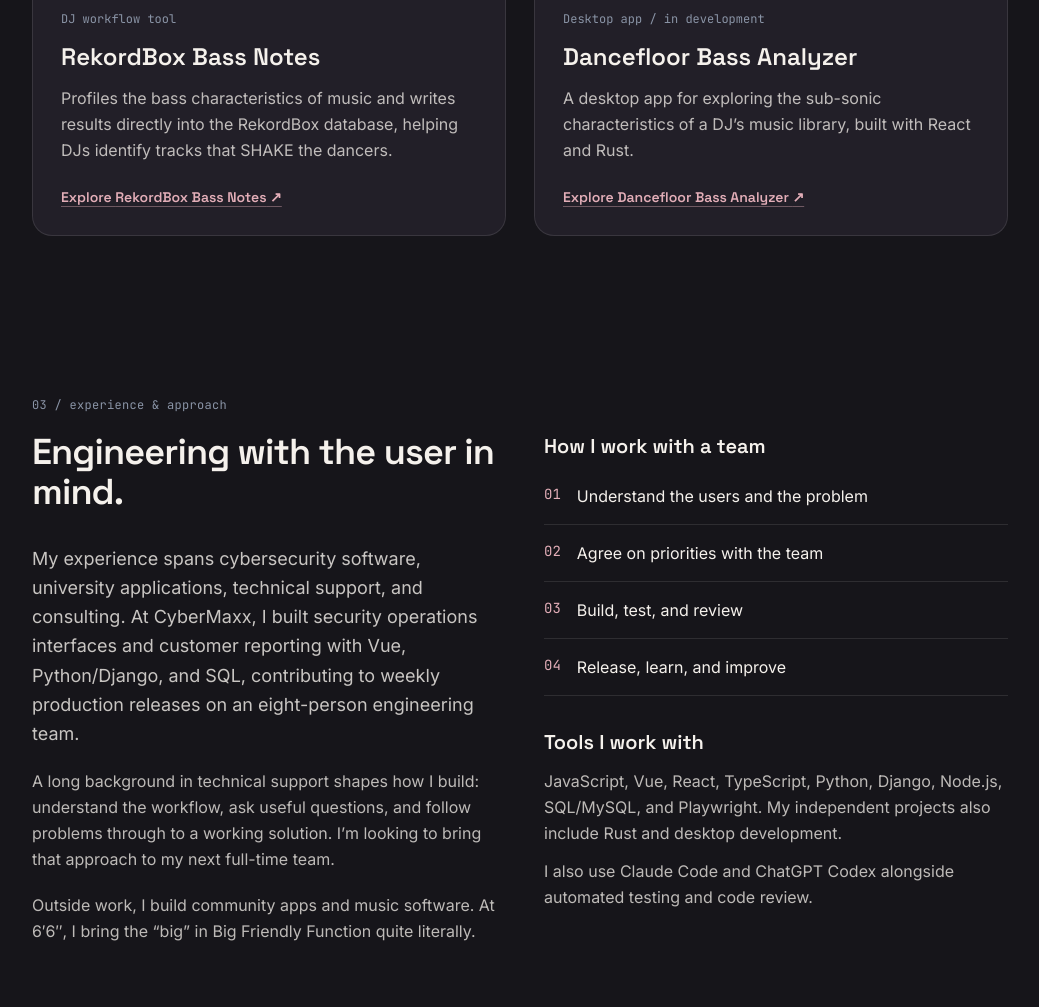
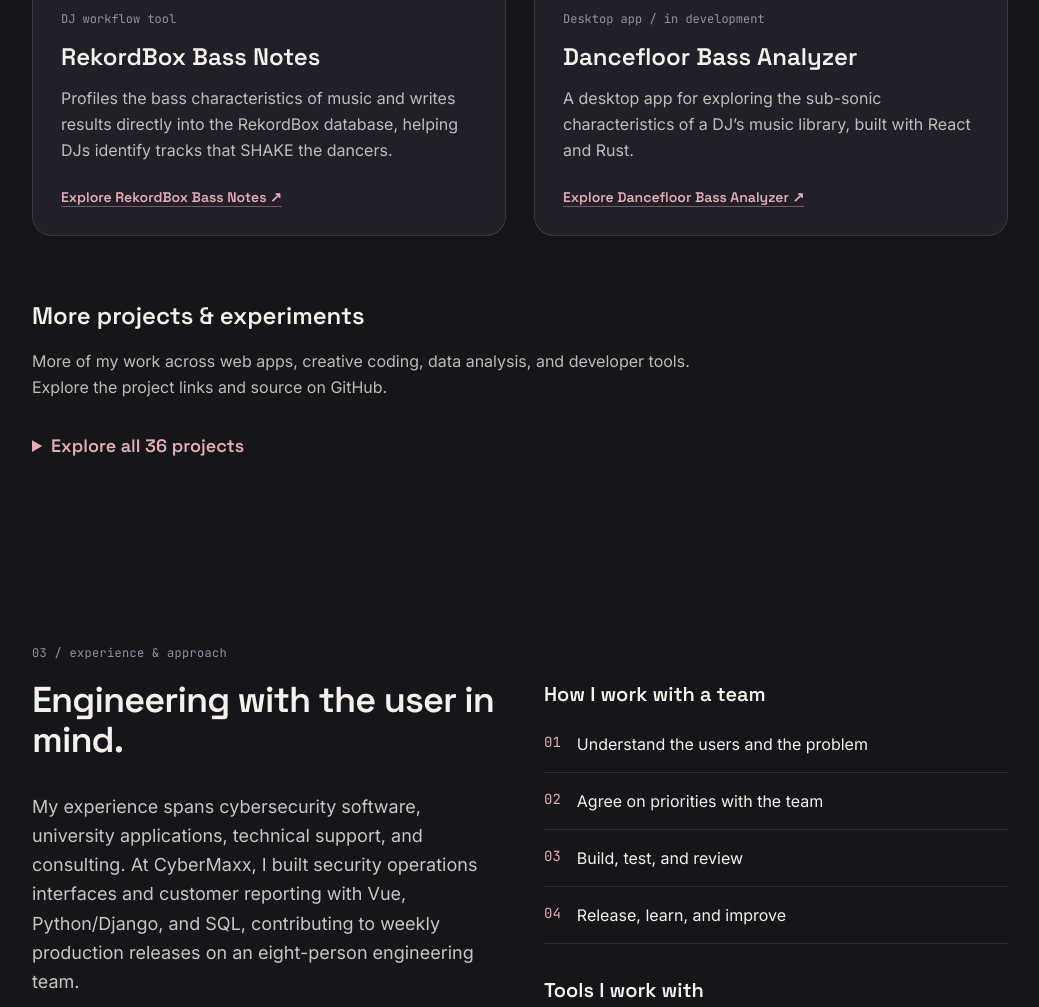
Before and after one commit to nrrb/bff-site, an Astro site: page / in a window 1280 px wide. Shown: the part 3077-4084 px from the top of the page, without its empty margins (120-1159 px from the left). Built offline with nearby package versions, Linux system fonts and the light colour scheme; Astro itself is replaced by a stand-in of ours.

Commit message:
feat: include all GitHub projects with website links

```diff
--- a/docs/images/homepage.json
+++ b/docs/images/homepage.json
@@ -1,6 +1,6 @@
 {
-  "sourceSha256": "5c13b17e6db7d127b7475d19da1bb4c79507e62189c1db9830f1e8003d22b1a1",
-  "imageSha256": "c244d4196bf673dc2d943030c2cd90fd843350cd4014eff1821d1421ff6c8e53",
+  "sourceSha256": "feb4e0e7dfc9aeaec15fb040a9681baa420be9e0b6e45bd14c7563aa18c74bb2",
+  "imageSha256": "b926f473cfce93cb0515b132a7a76e23248dacdad90b2eeeca6c182bc467bb9c",
   "viewport": {
     "width": 1440,
     "height": 1000
--- a/src/components/Portfolio.tsx
+++ b/src/components/Portfolio.tsx
@@ -1,4 +1,5 @@
 import { projects } from '../data/projects';
+import linkedProjects from '../data/linked-projects.json';
 import ProjectMedia from './ProjectMedia';
 
 export default function Portfolio() {
@@ -10,5 +11,19 @@
         <div className="flex flex-1 flex-col p-6 sm:p-7"><p className="mb-3 font-mono text-xs leading-relaxed text-steel">{project.label}</p><h3 className="font-display text-2xl font-semibold">{project.title}</h3><p className="mb-6 mt-3 flex-1 leading-relaxed text-paper/75">{project.description}</p><a className="text-link self-start" href={`/projects/${project.slug}/`}>Explore {project.title} <span aria-hidden="true">↗</span></a></div>
       </article>
     )}</div>
+    <div className="mt-16">
+      <h3 className="mb-4 font-display text-2xl font-semibold">More projects &amp; experiments</h3>
+      <p className="mb-8 max-w-2xl leading-relaxed text-paper/75">More of my work across web apps, creative coding, data analysis, and developer tools. Explore the project links and source on GitHub.</p>
+      <details>
+      <summary className="mb-6 cursor-pointer font-display text-lg font-semibold text-rose">Explore all {linkedProjects.length} projects</summary>
+      <ul className="grid gap-x-10 md:grid-cols-2">{linkedProjects.map((project) =>
+        <li key={project.source} className="flex flex-col border-t border-white/10 py-6">
+          <h4 className="font-display text-xl font-semibold">{project.title}</h4>
+          <p className="mb-5 mt-3 flex-1 leading-relaxed text-paper/75">{project.description}</p>
+          <div className="flex flex-wrap gap-6"><a href={project.website} className="text-link" aria-label={`${project.linkLabel}: ${project.title}`}>{project.linkLabel} <span aria-hidden="true">↗</span></a><a href={project.source} className="text-link" aria-label={`GitHub source: ${project.title}`}>GitHub <span aria-hidden="true">↗</span></a></div>
+        </li>
+      )}</ul>
+      </details>
+    </div>
   </section>;
 }
--- /dev/null
+++ b/src/data/linked-projects.json
@@ -0,0 +1,254 @@
+[
+  {
+    "title": "MITRE ATT&CK Flash Cards",
+    "description": "A flashcard app for studying MITRE ATT&CK techniques through synthetic Windows events and spaced repetition.",
+    "source": "https://github.com/nrrb/mitre-flash-cards",
+    "website": "https://nrrb.github.io/mitre-flash-cards/",
+    "linkLabel": "Website"
+  },
+  {
+    "title": "Tao Te Ching",
+    "description": "English interpretations of Lao Tzu’s Tao Te Ching, presented as a reading website.",
+    "source": "https://github.com/nrrb/tao-te-ching",
+    "website": "https://nrrb.github.io/tao-te-ching/",
+    "linkLabel": "Website"
+  },
+  {
+    "title": "Tiny Goose Club",
+    "description": "A website for a quiet creative meetup I organize in Baltimore, with event information, shared expectations, and RSVP links.",
+    "source": "https://github.com/nrrb/tinygoose.club",
+    "website": "http://tinygoose.club/",
+    "linkLabel": "Website"
+  },
+  {
+    "title": "Cute QR Code",
+    "description": "A Vue app that turns text and URLs into QR codes, with copyable text and downloadable PNG exports.",
+    "source": "https://github.com/nrrb/cute-qr-code",
+    "website": "https://cute-qr-code.surge.sh/",
+    "linkLabel": "Website"
+  },
+  {
+    "title": "Walking Quests",
+    "description": "A daily walking-quest app: pick a quest, mark it complete, and revisit past adventures through a calendar.",
+    "source": "https://github.com/nrrb/walking-quests",
+    "website": "https://walkingquests.surge.sh/",
+    "linkLabel": "Website"
+  },
+  {
+    "title": "Big Friendly Function",
+    "description": "My software engineering portfolio, built with Astro, React, TypeScript, and Tailwind CSS.",
+    "source": "https://github.com/nrrb/bff-site",
+    "website": "https://www.bigfriendlyfunction.com",
+    "linkLabel": "Website"
+  },
+  {
+    "title": "Image to ASCII",
+    "description": "A tool for rasterizing image files into ASCII art.",
+    "source": "https://github.com/nrrb/Image-to-ASCII",
+    "website": "http://nrrb.github.io/Image-to-ASCII/",
+    "linkLabel": "Website"
+  },
+  {
+    "title": "Ghost Bass Visualizer",
+    "description": "A bass visualizer project hosted on Replit.",
+    "source": "https://github.com/nrrb/GhostBassVisualizer",
+    "website": "https://replit.com/@nrrb/BassVisualizer",
+    "linkLabel": "Replit project (currently unavailable)"
+  },
+  {
+    "title": "Uber Analytics",
+    "description": "Data collection and analysis exploring insights from 1.5 years of driving Uber in downtown Chicago.",
+    "source": "https://github.com/nrrb/uber-analytics-project",
+    "website": "https://nrrb.github.io/uber-analytics-project/",
+    "linkLabel": "Project write-up"
+  },
+  {
+    "title": "Inverso",
+    "description": "A browser-based design tool that overlays text with colors computed as the inverse of the image underneath, for print-ready artwork.",
+    "source": "https://github.com/nrrb/inverso",
+    "website": "https://inverso.surge.sh/",
+    "linkLabel": "Website"
+  },
+  {
+    "title": "Background Removal for Artists",
+    "description": "A browser-based tool for cutting subjects out of photos and saving transparent PNGs, with all image processing on your device.",
+    "source": "https://github.com/nrrb/bgremove",
+    "website": "https://nrrb.github.io/bgremove/",
+    "linkLabel": "Project documentation"
+  },
+  {
+    "title": "Crow & Co.",
+    "description": "A playful curio-shop interface with fictional curiosities and an “Add to Nest” shopping interaction.",
+    "source": "https://github.com/nrrb/unhingedcrowcontent",
+    "website": "https://crowandco.surge.sh/",
+    "linkLabel": "Website"
+  },
+  {
+    "title": "DTG Photo Mask",
+    "description": "Image-processing tools that apply geometric transparency masks to reduce ink coverage for direct-to-garment and direct-to-film printing.",
+    "source": "https://github.com/nrrb/dtgphotomask",
+    "website": "https://dtgphotomask.surge.sh/",
+    "linkLabel": "Website"
+  },
+  {
+    "title": "Black & White Image Tools",
+    "description": "Python tools for converting images to black and white, creating transparent variants, and isolating dominant colors.",
+    "source": "https://github.com/nrrb/blackwhiteimage",
+    "website": "https://nrrb.github.io/blackwhiteimage/",
+    "linkLabel": "Project documentation"
+  },
+  {
+    "title": "PixelSVG",
+    "description": "A browser-based pixel drawing app with local documents, selection and paste tools, and SVG import and export.",
+    "source": "https://github.com/nrrb/pixelsvg",
+    "website": "https://pixelsvg.surge.sh/",
+    "linkLabel": "Website"
+  },
+  {
+    "title": "Chrome Console ANSI",
+    "description": "A client-side ANSI art inspector that decodes .ANS files and checks whether Chrome DevTools can print their escape sequences.",
+    "source": "https://github.com/nrrb/chrome-console-ansi",
+    "website": "https://chrome-console-ansi.surge.sh/",
+    "linkLabel": "Website"
+  },
+  {
+    "title": "IFS Shirt",
+    "description": "A fractal design tool with fern, Sierpinski, snowflake, and dragon patterns, adjustable colors, and PNG export.",
+    "source": "https://github.com/nrrb/ifs-shirt",
+    "website": "https://ifs-shirt.surge.sh/",
+    "linkLabel": "Website"
+  },
+  {
+    "title": "Markdown Splitter",
+    "description": "A command-line tool that turns a long Markdown file into linked HTML pages with a table of contents and syntax highlighting.",
+    "source": "https://github.com/nrrb/markdown-splitter",
+    "website": "https://www.npmjs.com/package/@beautifullife/markdown-splitter",
+    "linkLabel": "npm package"
+  },
+  {
+    "title": "Beautiful Words",
+    "description": "A browser-based typography experiment presenting quotations in decorative script.",
+    "source": "https://github.com/nrrb/beautifulwords",
+    "website": "https://nrrb.github.io/beautifulwords/",
+    "linkLabel": "Website"
+  },
+  {
+    "title": "Music Analysis",
+    "description": "Tools for exploring low-frequency energy in music, including browser visualizations and Python analysis of a DJ library.",
+    "source": "https://github.com/nrrb/musicanalysis",
+    "website": "https://nrrb.github.io/musicanalysis/",
+    "linkLabel": "Project write-up"
+  },
+  {
+    "title": "Personal Website",
+    "description": "My personal website on GitHub Pages.",
+    "source": "https://github.com/nrrb/nrrb.github.io",
+    "website": "https://nrrb.github.io/",
+    "linkLabel": "Website"
+  },
+  {
+    "title": "Blindfolded Brain Dump",
+    "description": "A free-association writing app that hides earlier text to keep you writing, with a visible tail and local browser storage.",
+    "source": "https://github.com/nrrb/blindfolded-brain-dump",
+    "website": "https://blindfoldedbraindump.surge.sh/",
+    "linkLabel": "Website"
+  },
+  {
+    "title": "Grid Surface Warper",
+    "description": "An interactive grid-warping experiment with adjustable spacing, surface functions, and parameters.",
+    "source": "https://github.com/nrrb/grid-surface-warper",
+    "website": "https://nrrb.github.io/grid-surface-warper/",
+    "linkLabel": "Website"
+  },
+  {
+    "title": "Slugtoy",
+    "description": "A full-screen particle-field visual experiment built with Vue 3 and Vite.",
+    "source": "https://github.com/nrrb/slugtoy",
+    "website": "https://nrrb.github.io/slugtoy/",
+    "linkLabel": "Website"
+  },
+  {
+    "title": "Spacey",
+    "description": "A starfield paired with procedurally generated spacey music.",
+    "source": "https://github.com/nrrb/spacey",
+    "website": "https://nrrb.github.io/spacey/",
+    "linkLabel": "Website"
+  },
+  {
+    "title": "Timewarp",
+    "description": "An experimental digital clock exploring the question, “What even is time?”",
+    "source": "https://github.com/nrrb/timewarp",
+    "website": "https://nrrb.github.io/timewarp/",
+    "linkLabel": "Website"
+  },
+  {
+    "title": "BurningText",
+    "description": "A Vue component that renders text with a dynamic fire effect using noise and simulated heat diffusion.",
+    "source": "https://github.com/nrrb/burningtext",
+    "website": "https://nrrb.github.io/burningtext/",
+    "linkLabel": "Website"
+  },
+  {
+    "title": "Voxel Fire",
+    "description": "The classic demoscene fire effect rendered in 3D with voxels and Three.js.",
+    "source": "https://github.com/nrrb/voxelfire",
+    "website": "https://nrrb.github.io/voxelfire/",
+    "linkLabel": "Website"
+  },
+  {
+    "title": "Cheatsheets",
+    "description": "Personal reference notes for programming languages, web development, databases, and command-line tools.",
+    "source": "https://github.com/nrrb/cheatsheets",
+    "website": "https://nrrb.github.io/cheatsheets/",
+    "linkLabel": "Website"
+  },
+  {
+    "title": "Visual Explorations",
+    "description": "A collection of creative coding experiments in visual concepts, including natural branching and root forms.",
+    "source": "https://github.com/nrrb/visual-explorations",
+    "website": "https://nrrb.github.io/visual-explorations/",
+    "linkLabel": "Website"
+  },
+  {
+    "title": "Scrolls",
+    "description": "Tiling SVG graphics for wallpaper and tattoo design.",
+    "source": "https://github.com/nrrb/scrolls",
+    "website": "https://nrrb.github.io/scrolls/",
+    "linkLabel": "Website"
+  },
+  {
+    "title": "Hexagonal & Triangular Graph Paper",
+    "description": "A browser-based generator for printable hexagonal and triangular graph paper, exported as PDFs.",
+    "source": "https://github.com/nrrb/hex-tri-tiling",
+    "website": "https://nrrb.github.io/hex-tri-tiling/",
+    "linkLabel": "Website"
+  },
+  {
+    "title": "How to Scrape",
+    "description": "Example code accompanying my web-scraping article, covering requests, parsing, browser automation, and data exports.",
+    "source": "https://github.com/nrrb/how-to-scrape",
+    "website": "https://dev.to/nrrb/my-scraping-techniques-that-fetched-millions-of-rows-52j1",
+    "linkLabel": "Article"
+  },
+  {
+    "title": "Subsonic Analyzer",
+    "description": "A browser tool for uploading MP3 files and calculating their low-frequency energy in the 20–150 Hz range.",
+    "source": "https://github.com/nrrb/subsonic-analyzer",
+    "website": "https://nrrb.github.io/subsonic-analyzer/",
+    "linkLabel": "Website"
+  },
+  {
+    "title": "Fatal Car Crashes",
+    "description": "An exploration of fatal traffic-crash data, with tools for converting and preparing records for mapping and analysis.",
+    "source": "https://github.com/nrrb/fatal-car-crashes",
+    "website": "http://nrrb.github.io/fatal-car-crashes/",
+    "linkLabel": "Project write-up"
+  },
+  {
+    "title": "Emoji Bouquet",
+    "description": "A tool for arranging emojis into bouquets and other patterns.",
+    "source": "https://github.com/nrrb/emoji-bouquet",
+    "website": "https://emojibouquet.surge.sh/",
+    "linkLabel": "Website"
+  }
+]
--- a/src/data/projects.json
+++ b/src/data/projects.json
@@ -100,7 +100,7 @@
     "description": "Matching MBA talent to corporate board internships, optimally.",
     "label": "Original tool / independent refresh planned",
     "source": "https://github.com/nrrb/internship-matcher",
-    "live": null,
+    "live": "https://kbfmatcher.surge.sh/",
     "problem": "The original organizational task was to match fellows to placements using ranked preferences. A matching tool provides a way to work through those preferences and produce placement results.",
     "role": "I originally built the tool, which was used in a more rudimentary form. My repository is a fork of the organization’s project. Any future portfolio refresh is independent; it is not presented as commissioned or adopted by Kellogg.",
     "decisions": [
@@ -137,7 +137,7 @@
     "description": "Turn an image into a larger poster printed across ordinary sheets of paper.",
     "label": "Independent tool / interface refresh planned",
     "source": "https://github.com/nrrb/poster-slicer",
-    "live": "https://nrrb.github.io/poster-slicer/",
+    "live": "https://posterslicer.surge.sh/",
     "problem": "Printing a large image does not always mean using a large-format printer. This tool is for people who want to assemble a poster from ordinary sheets of paper.",
     "role": "I built Poster Slicer as an independent tool for turning an image into a printable multi-page poster.",
     "decisions": [
@@ -172,7 +172,7 @@
     "description": "Profiles the bass characteristics of music and writes results directly into the RekordBox database, helping DJs identify tracks that SHAKE the dancers.",
     "label": "DJ workflow tool",
     "source": "https://github.com/nrrb/rekordbox-bass-notes",
-    "live": null,
+    "live": "https://nrrb.github.io/rekordbox-bass-notes/",
     "problem": "DJs looking for tracks with strong low-end energy need information they can use in their existing music-library workflow. This tool connects bass analysis to RekordBox.",
     "role": "I built a tool that profiles bass characteristics and writes the results directly into the RekordBox database.",
     "decisions": [
--- a/src/pages/projects/[slug].astro
+++ b/src/pages/projects/[slug].astro
@@ -18,7 +18,7 @@
       <h1 class="font-display text-4xl font-semibold tracking-tight sm:text-6xl">{project.title}</h1>
       <p class="mt-6 text-xl leading-relaxed text-paper/80">{project.description}</p>
       <div class="mt-8 flex flex-wrap gap-4">
-        {project.live && <a href={project.live} class="button-primary">Visit live site ↗</a>}
+        {project.live && <a href={project.live} class="button-primary">Visit project website ↗</a>}
         <a href={project.source} class="button-secondary">View source ↗</a>
         {project.originalSource && <a href={project.originalSource} class="button-secondary">Original organization repository ↗</a>}
       </div>
```
Also changed, not shown: README.md, docs/images/homepage.png, 1 other file.
